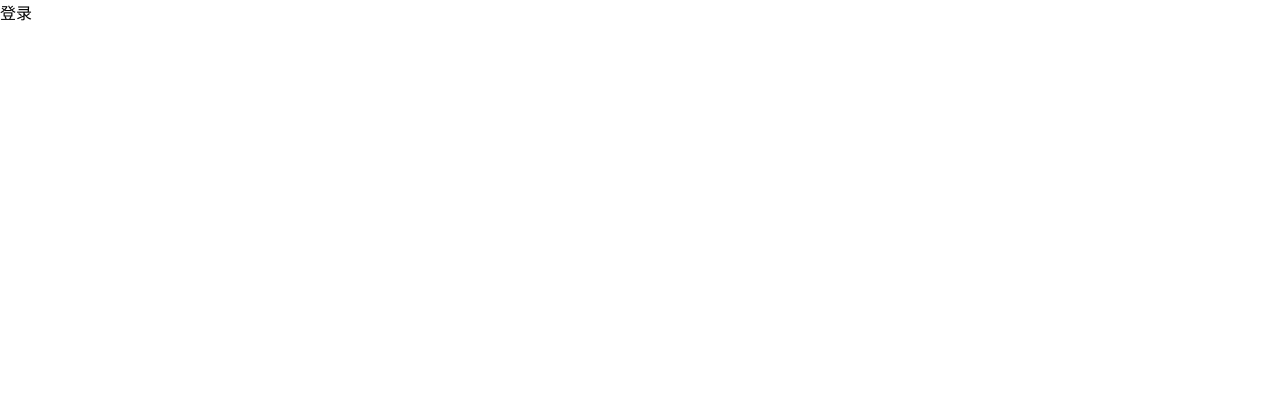
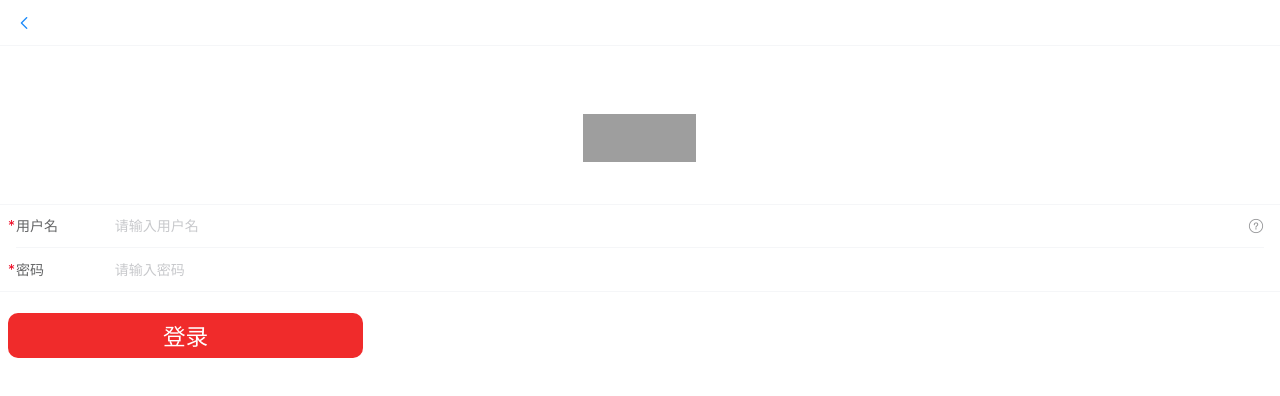
Before and after one commit to oneninezeroeight/chadianwang, a Vue app: page /#/Login in a window 1280 px wide. Shown: the top 396 px of the page. Built offline with nearby package versions, Linux system fonts and the light colour scheme; grey boxes are pictures that could not be loaded.

Commit message:
登录页完成

```diff
--- a/src/pages/Login.vue
+++ b/src/pages/Login.vue
@@ -1,6 +1,59 @@
 <template>
-  <div>登录</div>
+  <div class="login">
+    <div class="top">
+      <div class="top-dh">
+        <van-nav-bar left-text left-arrow />
+      </div>
+      <div class="top_images">
+        <img class="logn" src="../images/login-logo.png" alt />
+      </div>
+    </div>
+    <div class="nav">
+      <van-cell-group>
+        <van-field required clearable label="用户名" right-icon="question-o" placeholder="请输入用户名" />
+        <van-field type="password" label="密码" placeholder="请输入密码" required />
+      </van-cell-group>
+    </div>
+    <input type="submit" value="登录" id="loginbutton" />
+  </div>
 </template>
 <script>
 export default {};
 </script>
+<style lang='scss' scoped>
+.top_images {
+  margin: auto;
+  width: 130px;
+  height: 50px;
+  margin-bottom: -3.375rem;
+  margin-top: 4.25rem;
+}
+.logn {
+  border: 0;
+  height: 2.99125rem;
+  max-width: 100%;
+  width: 7.045625rem;
+  vertical-align: middle;
+  text-align: center;
+  margin-left: 0.5rem;
+}
+.van-cell-group {
+  margin-top: 5.875rem;
+}
+#loginbutton {
+  width: 22.18125rem;
+  height: 2.824375rem;
+  text-align: center;
+  padding-left: 0.3125rem;
+  padding-right: 0.3125rem;
+  border-radius: 0.625rem;
+  font-size: 1.417rem;
+  color: #fff;
+  background-color: #f02b2b;
+  outline: none;
+  border: none;
+  line-height: 2.824375rem;
+  margin-top: 1.3125rem;
+  margin-left: 0.5125rem;
+}
+</style>
```
